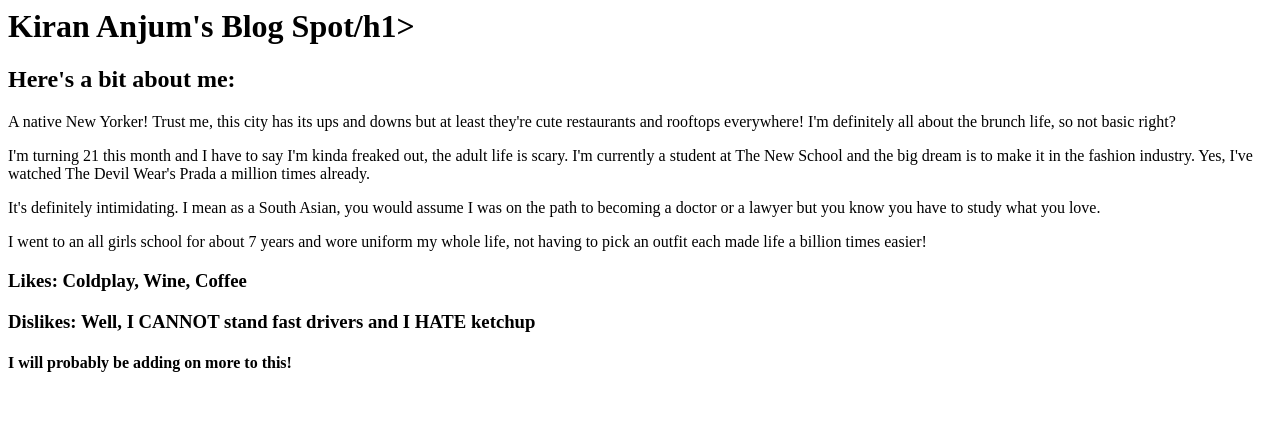
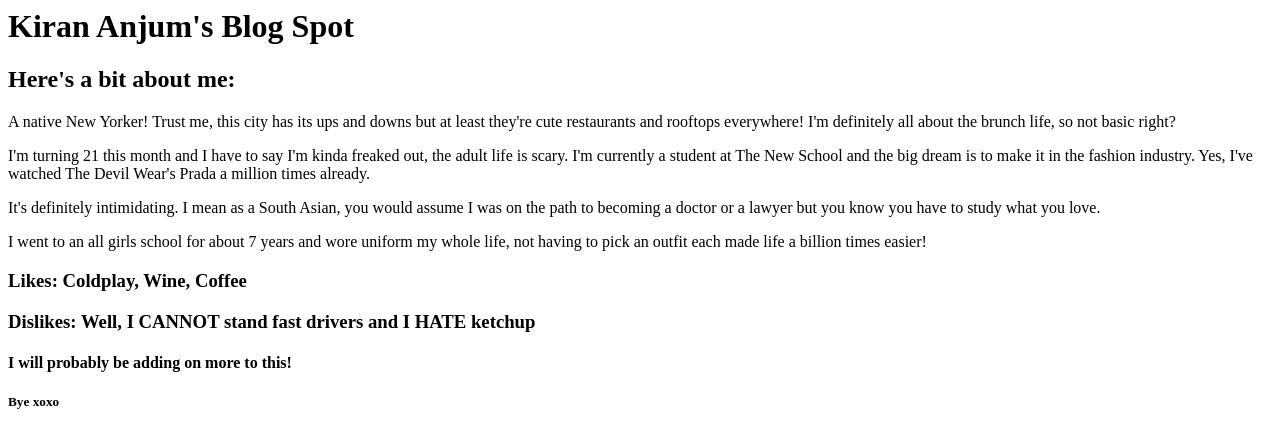
Before and after one commit to Kirananjum/Kirananjum.github.io, a plain HTML site: page index.html in a window 1280 px wide. Drawn offline with Linux system fonts and the light colour scheme.

Commit message:
Update index.html

```diff
--- a/index.html
+++ b/index.html
@@ -1,4 +1,3 @@
-
 <IDOCTYPE.html>
 <html>
 <head>
@@ -7,7 +6,7 @@
 <meta charset="utf-8">
 <title>Kiran Anjum's Website</title>
 <body>
-<h1>Kiran Anjum's Blog Spot/h1>
+<h1>Kiran Anjum's Blog Spot</h1>
 
 <h2>Here's a bit about me:</h2>
 <p>A native New Yorker! Trust me, this city has its ups and downs but at least they're cute restaurants and rooftops everywhere! I'm definitely all about the brunch life, so not basic right?</p>
@@ -23,3 +22,5 @@
 <h3>Dislikes: Well, I CANNOT stand fast drivers and I HATE ketchup</h3>
 
 <h4>I will probably be adding on more to this!</h4>
+
+<h5>Bye xoxo</h5>
```
